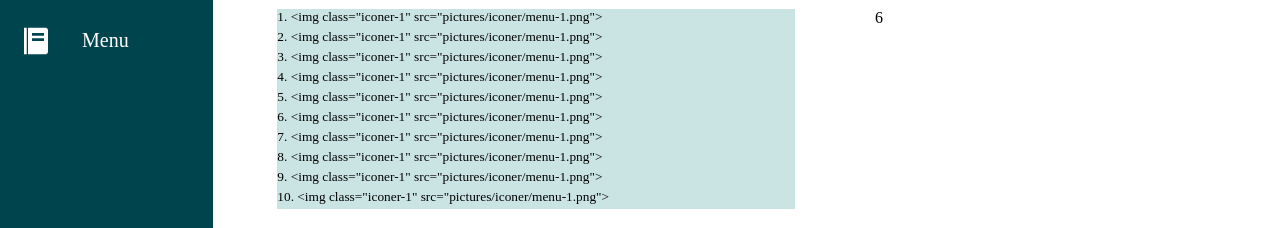
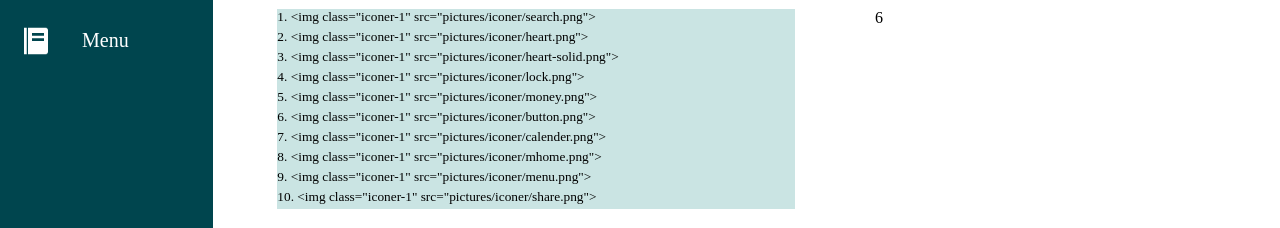
Before and after one commit to trommejarl/style, a plain HTML site: page iko.html in a window 1280 px wide. Shown: the part 572-800 px from the top of the page. Drawn offline with nearby package versions, Linux system fonts and the light colour scheme.

Commit message:
Update iko.html

```diff
--- a/iko.html
+++ b/iko.html
@@ -97,16 +97,16 @@
 <div class="ikon10">10.<img class="iconer-1" src="pictures/iconer/share.png"></div>
   </div>
 
-  <div class="ik5"><textarea class="kode-ikoner">1. <img class="iconer-1" src="pictures/iconer/menu-1.png"></textarea>
-                   <textarea class="kode-ikoner">2. <img class="iconer-1" src="pictures/iconer/menu-1.png"></textarea>
-                   <textarea class="kode-ikoner">3. <img class="iconer-1" src="pictures/iconer/menu-1.png"></textarea>
-                   <textarea class="kode-ikoner">4. <img class="iconer-1" src="pictures/iconer/menu-1.png"></textarea>
-                   <textarea class="kode-ikoner">5. <img class="iconer-1" src="pictures/iconer/menu-1.png"></textarea>
-                   <textarea class="kode-ikoner">6. <img class="iconer-1" src="pictures/iconer/menu-1.png"></textarea>
-                   <textarea class="kode-ikoner">7. <img class="iconer-1" src="pictures/iconer/menu-1.png"></textarea>
-                   <textarea class="kode-ikoner">8. <img class="iconer-1" src="pictures/iconer/menu-1.png"></textarea>
-                   <textarea class="kode-ikoner">9. <img class="iconer-1" src="pictures/iconer/menu-1.png"></textarea>
-                   <textarea class="kode-ikoner">10. <img class="iconer-1" src="pictures/iconer/menu-1.png"></textarea>
+  <div class="ik5"><textarea class="kode-ikoner">1. <img class="iconer-1" src="pictures/iconer/search.png"></textarea>
+                   <textarea class="kode-ikoner">2. <img class="iconer-1" src="pictures/iconer/heart.png"></textarea>
+                   <textarea class="kode-ikoner">3. <img class="iconer-1" src="pictures/iconer/heart-solid.png"></textarea>
+                   <textarea class="kode-ikoner">4. <img class="iconer-1" src="pictures/iconer/lock.png"></textarea>
+                   <textarea class="kode-ikoner">5. <img class="iconer-1" src="pictures/iconer/money.png"></textarea>
+                   <textarea class="kode-ikoner">6. <img class="iconer-1" src="pictures/iconer/button.png"></textarea>
+                   <textarea class="kode-ikoner">7. <img class="iconer-1" src="pictures/iconer/calender.png"></textarea>
+                   <textarea class="kode-ikoner">8. <img class="iconer-1" src="pictures/iconer/mhome.png"></textarea>
+                   <textarea class="kode-ikoner">9. <img class="iconer-1" src="pictures/iconer/menu.png"></textarea>
+                   <textarea class="kode-ikoner">10. <img class="iconer-1" src="pictures/iconer/share.png"></textarea>
   </div>
 
   <div class="ik6">6</div>
```
